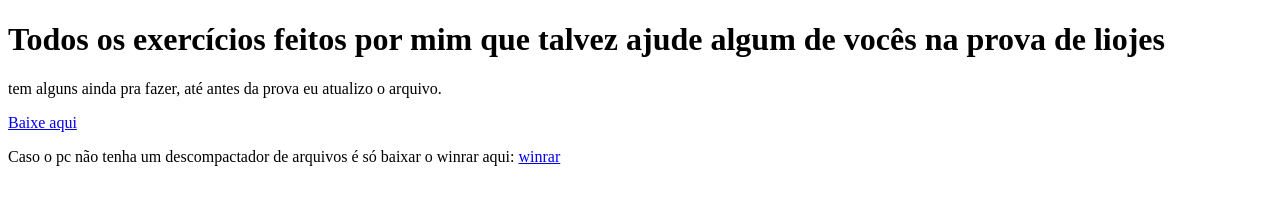
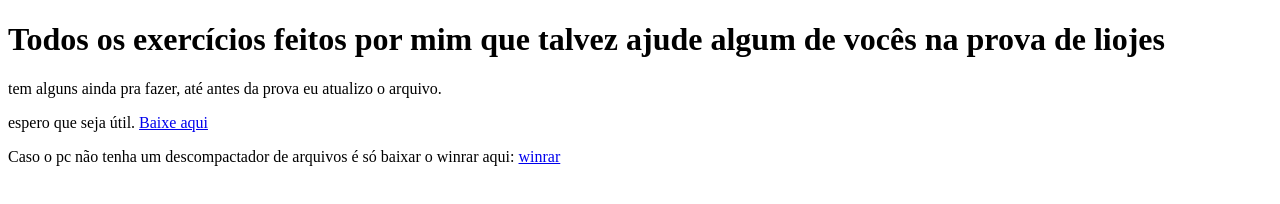
Before and after one commit to ajudinhaparaaprova/ajuda-para-prova, a plain HTML site: page index.html in a window 1280 px wide. Drawn offline with Linux system fonts and the light colour scheme.

Commit message:
Update index.html

```diff
--- a/index.html
+++ b/index.html
@@ -10,7 +10,8 @@
 <body>
     <h1>Todos os exercícios feitos por mim que talvez ajude algum de vocês na prova de liojes</h1>
     <p>tem alguns ainda pra fazer, até antes da prova eu atualizo o arquivo.</p>
-    <a target="_blank" href="https://www.mediafire.com/file/q4mctl8xa7g8tmv/conte%25C3%25BAdo-auxiliar.rar/file">Baixe aqui</a>
+    espero que seja útil.
+    <a target="_blank" href="https://www.mediafire.com/file/k69h68defg1a9qh/conte%25C3%25BAdo-auxiliar.rar/file">Baixe aqui</a>
     <p>Caso o pc não tenha um descompactador de arquivos é só baixar o winrar aqui: <a href="https://www.win-rar.com/download.html?&L=9" target="_blank">winrar</a></p>
 
 
```
